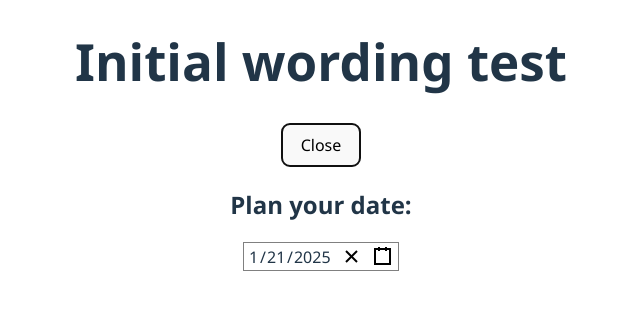
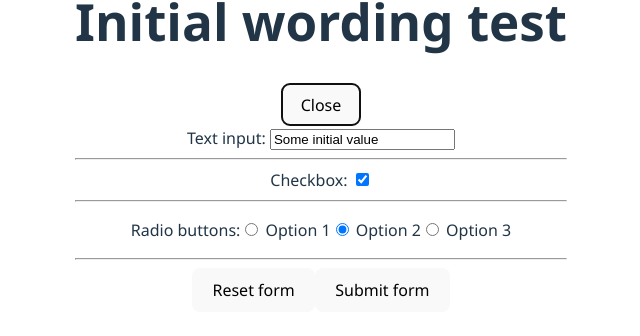
Before and after one commit to b3hold23/Valentine, a React (Vite) app: page /date in a window 1280 px wide. Both pictures are taken after a click on the button "❤️ Click here to start planning your date ❤️". Shown: the part 418-754 px from the top of the page, without its empty margins (319-959 px from the left). Built offline with nearby package versions, Linux system fonts and the light colour scheme.

Commit message:
adding form

```diff
--- a/src/components/DateForm.jsx
+++ b/src/components/DateForm.jsx
@@ -1,41 +1,59 @@
 import { useState } from "react";
-import { DatePicker } from "react-date-picker";
+// import { DatePicker } from "react-date-picker";
 
 import '../Calendar.css';
 import 'react-date-picker/dist/DatePicker.css';
 // import 'react-calendar/dist/Calendar.css';
 
-const LocateDate = () => {
-    return (
-        <div>
-            <h2>Where would you like to go?</h2>
-            <input type="text" placeholder="Location" />
-        </div>
-    );
-}
-const DateDay = () => {
-    const [date, setDate] = useState(new Date());
+// const LocateEat = () => {
+//     return (
+//         <ul>
+//                 <p>Test text for button options:</p>
+//                 <label><input type="radio" name="Data" value='option 1' />Option 1</label>
+//                 <label><input type="radio" name="Data" value='option 2' />Option 2</label>
+//                 <label><input type="radio" name="Data" value='option 3' />Option 3</label>
+//             </ul>
+//     );
+// }
+// const DatePick = () => {
+//     const [date, setDate] = useState(new Date());
 
-    return (
-        <>
-        <header>
-            <h2>Plan your date:</h2>
-        </header>
-        <DatePicker
-        calendarAriaLabel="Toggle calendar"
-        dayAriaLabel="Day"
-        monthAriaLabel="Month"
-        nativeInputAriaLabel="Date"
-        onChange={setDate}
-        value={date}
-        yearAriaLabel="Year"
-        locale="en-EN"
-        onCalendarClose={() => console.log(`Calendar closed, date selected: ${date.toDateString()}`)}
-        />
-        </>
-    );
+//     return (
+//         <>
+//         <header>
+//             <h2>Pick a day:</h2>
+//         </header>
+//         <DatePicker
+//         name="data"
+//         calendarAriaLabel="Toggle calendar"
+//         dayAriaLabel="Day"
+//         monthAriaLabel="Month"
+//         nativeInputAriaLabel="Date"
+//         onChange={setDate}
+//         value={date}
+//         yearAriaLabel="Year"
+//         locale="en-EN"
+//         // onCalendarClose={() => console.log(`Calendar closed, date selected: ${data.toDateString()}`)}
+//         />
+//         </>
+//     );
 
-}
+// }
+
+// const DateForm = () => {
+//     function Publish(formData) {
+//         const data = formData.get('data');
+//         console.log(`You have selected ${data}`);
+//     }
+
+//     return (
+//         <form onSubmit={Publish}>
+//             <LocateEat />
+//             <DatePick />
+//             <button type="submit" value='submit'>Submit</button>
+//         </form>
+//     );
+// }
 const DateNight = () => {
     const [dateBtn, startDateBtn] = useState(false);
 
@@ -48,9 +66,49 @@
          <button onClick={HandleClick}>
             {dateBtn ? "Close" : "❤️ Click here to start planning your date ❤️"}
          </button>
-         {dateBtn && <DateDay />}
+         {dateBtn && <MyForm />}
         </div>
     );
 }
 
 export default DateNight;
+
+ function MyForm() {
+    function handleSubmit(e) {
+      // Prevent the browser from reloading the page
+      e.preventDefault();
+
+      // Read the form data
+      const form = e.target;
+      const formData = new FormData(form);
+
+      // You can pass formData as a fetch body directly:
+      fetch('/some-api', { method: form.method, body: formData });
+
+      // Or you can work with it as a plain object:
+      const formJson = Object.fromEntries(formData.entries());
+      console.log(formJson);
+    }
+
+    return (
+      <form method="post" onSubmit={handleSubmit}>
+        <label>
+          Text input: <input name="myInput" defaultValue="Some initial value" />
+        </label>
+        <hr />
+        <label>
+          Checkbox: <input type="checkbox" name="myCheckbox" defaultChecked={true} />
+        </label>
+        <hr />
+        <p>
+          Radio buttons:
+          <label><input type="radio" name="myRadio" value="option1" /> Option 1</label>
+          <label><input type="radio" name="myRadio" value="option2" defaultChecked={true} /> Option 2</label>
+          <label><input type="radio" name="myRadio" value="option3" /> Option 3</label>
+        </p>
+        <hr />
+        <button type="reset">Reset form</button>
+        <button type="submit">Submit form</button>
+      </form>
+    );
+  }
```
